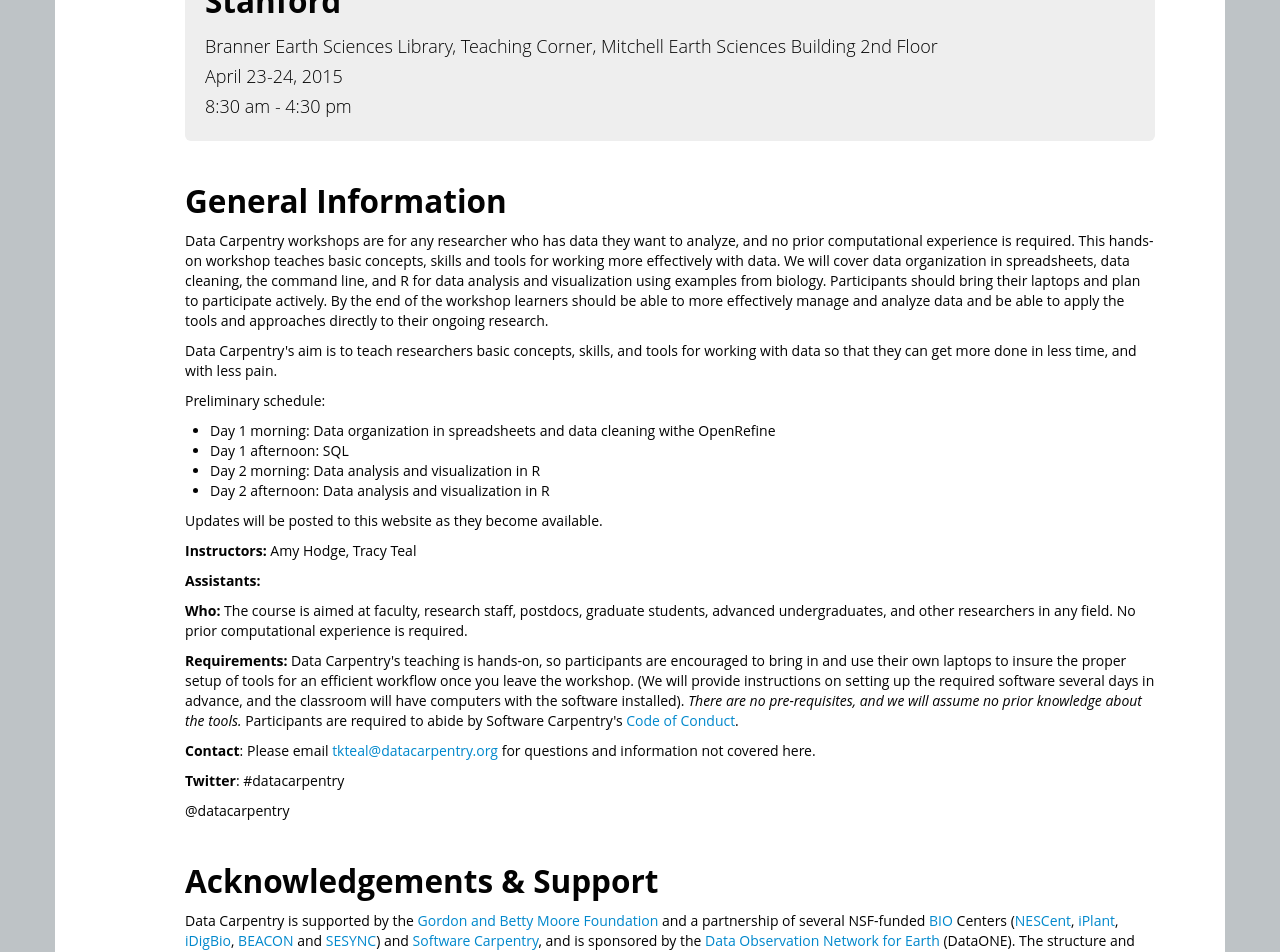
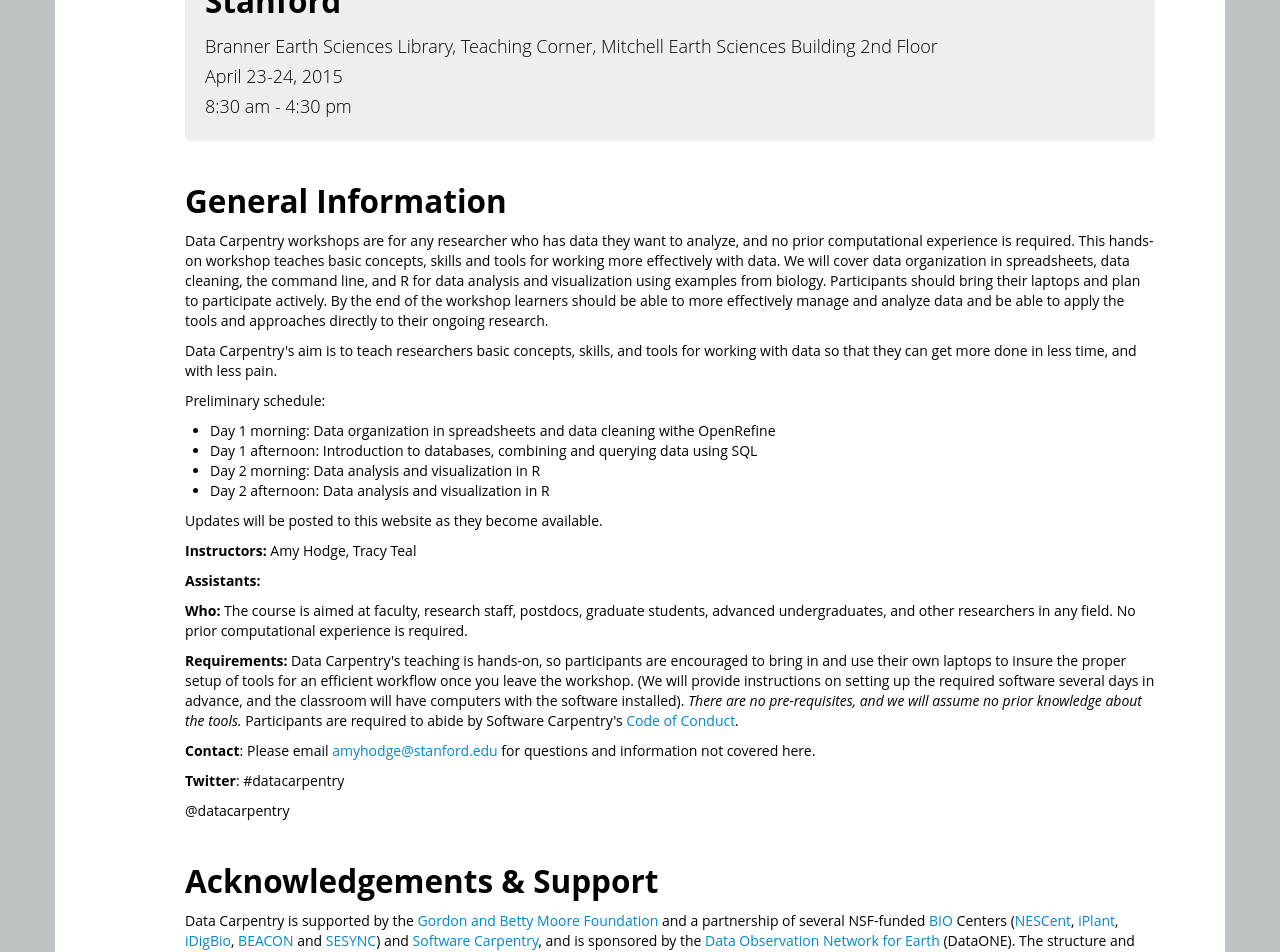
Before and after one commit to datacarpentry/2015-04-23-stanford, a Jekyll site: the page built from index.html, in a window 1280 px wide and 1400 px high, scrolled down 300 px. Shown: the top 952 px of the window. Built offline with Jekyll 4.4.1, drawn with Linux system fonts in a browser that asks for light colours; nearby versions of some CDN libraries; library files that are not in the unit come from our copies; some of the changed text lies outside the part shown.

Commit message:
added eventbrite link and SQL info

```diff
--- a/index.html
+++ b/index.html
@@ -12,9 +12,9 @@
 registration: open
 instructor: ["Amy Hodge", "Tracy Teal"]
 assistant: []
-contact: tkteal@datacarpentry.org
-raw: raw.github.com/datacarpentry/2015-04-23-ucdavis/gh-pages
-eventbrite:
+contact: amyhodge@stanford.edu
+raw: raw.github.com/datacarpentry/2015-04-23-stanford/gh-pages
+eventbrite: https://www.eventbrite.com/e/stanford-data-carpentry-workshop-tickets-16087912379
 ---
 <!--
     Edit the values in the parameter block above to be appropriate for your bootcamp.
@@ -41,7 +41,7 @@
 Preliminary schedule:
 <ul>
 <li>  Day 1 morning: Data organization in spreadsheets and data cleaning withe OpenRefine
-<li>  Day 1 afternoon: SQL
+<li>  Day 1 afternoon: Introduction to databases, combining and querying data using SQL
 <li>  Day 2 morning: Data analysis and visualization in R
 <li>  Day 2 afternoon: Data analysis and visualization in R
 </ul>
```
